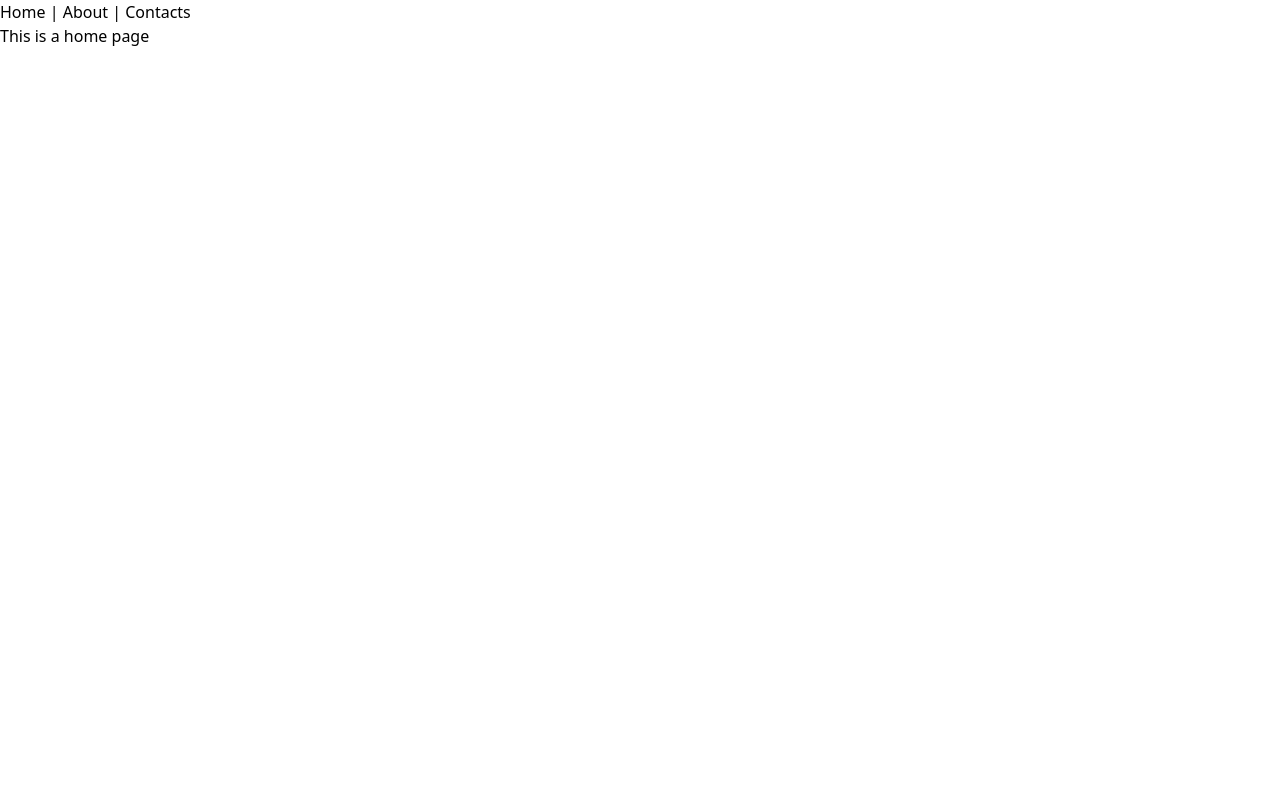
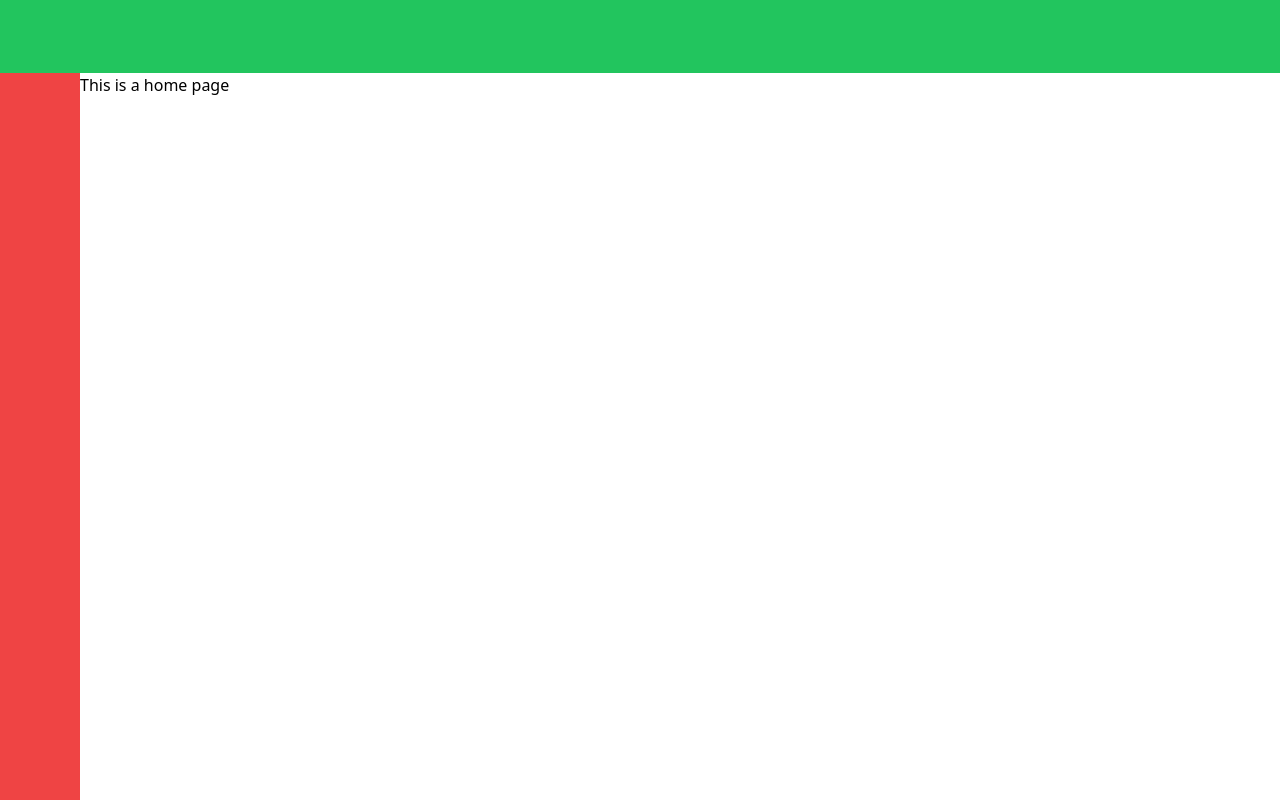
Before and after one commit to coelilumenus/sytemAP, a Vue app: page / in a window 1280 px wide. Built offline with nearby package versions, Linux system fonts and the light colour scheme.

Commit message:
layout grid

```diff
--- /dev/null
+++ b/src/components/AppLayoutHeader.vue
@@ -0,0 +1,3 @@
+<template>
+  <div class="bg-green-500 w-full h-20"></div>
+</template>
--- /dev/null
+++ b/src/components/AppLayoutSidebar.vue
@@ -0,0 +1,6 @@
+<template>
+  <div class="w-20 h-full bg-red-500 flex flex-col">
+    <div class="flex"></div>
+    <div class="flex mt-auto"></div>
+  </div>
+</template>
--- a/src/layouts/AppLayoutDefault.vue
+++ b/src/layouts/AppLayoutDefault.vue
@@ -1,17 +1,26 @@
 <template>
-  <div>
-    <AppLayoutLinks />
-    <slot />
+  <div class="w-full h-screen overflow-y-auto flex flex-col">
+    <AppLayoutHeader />
+
+    <div class="flex w-full h-screen">
+      <AppLayoutSidebar />
+      <slot class="flex 1" />
+    </div>
   </div>
 </template>
 
 <script>
 import AppLayoutLinks from "@/layouts/AppLayoutLinks.vue"
+import AppLayoutHeader from "@/components/AppLayoutHeader.vue"
+import AppLayoutSidebar from "@/components/AppLayoutSidebar.vue"
+
 export default {
   name: "AppLayoutDefault",
 
   components: {
     AppLayoutLinks,
+    AppLayoutHeader,
+    AppLayoutSidebar,
   },
 }
 </script>
```
